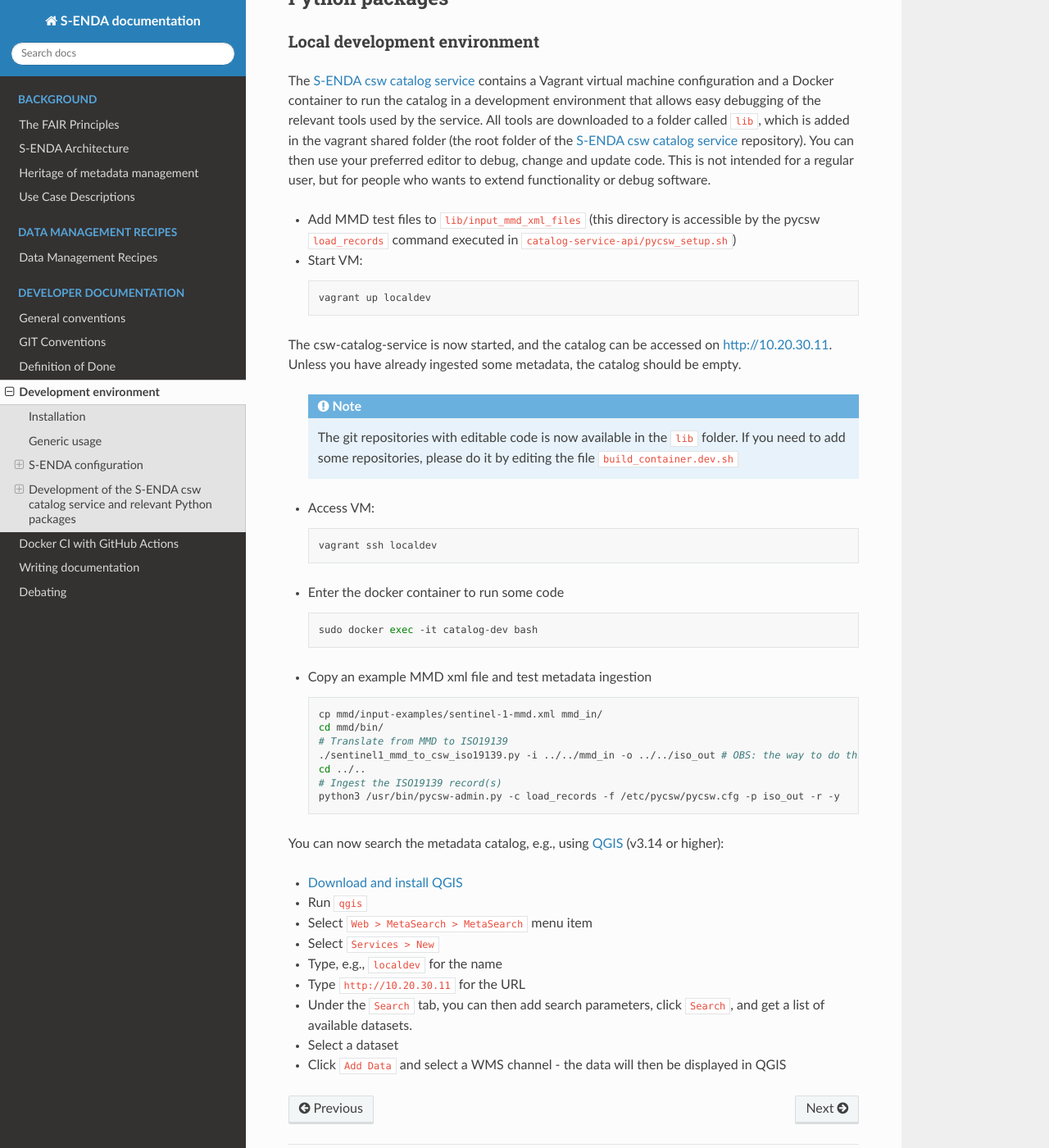
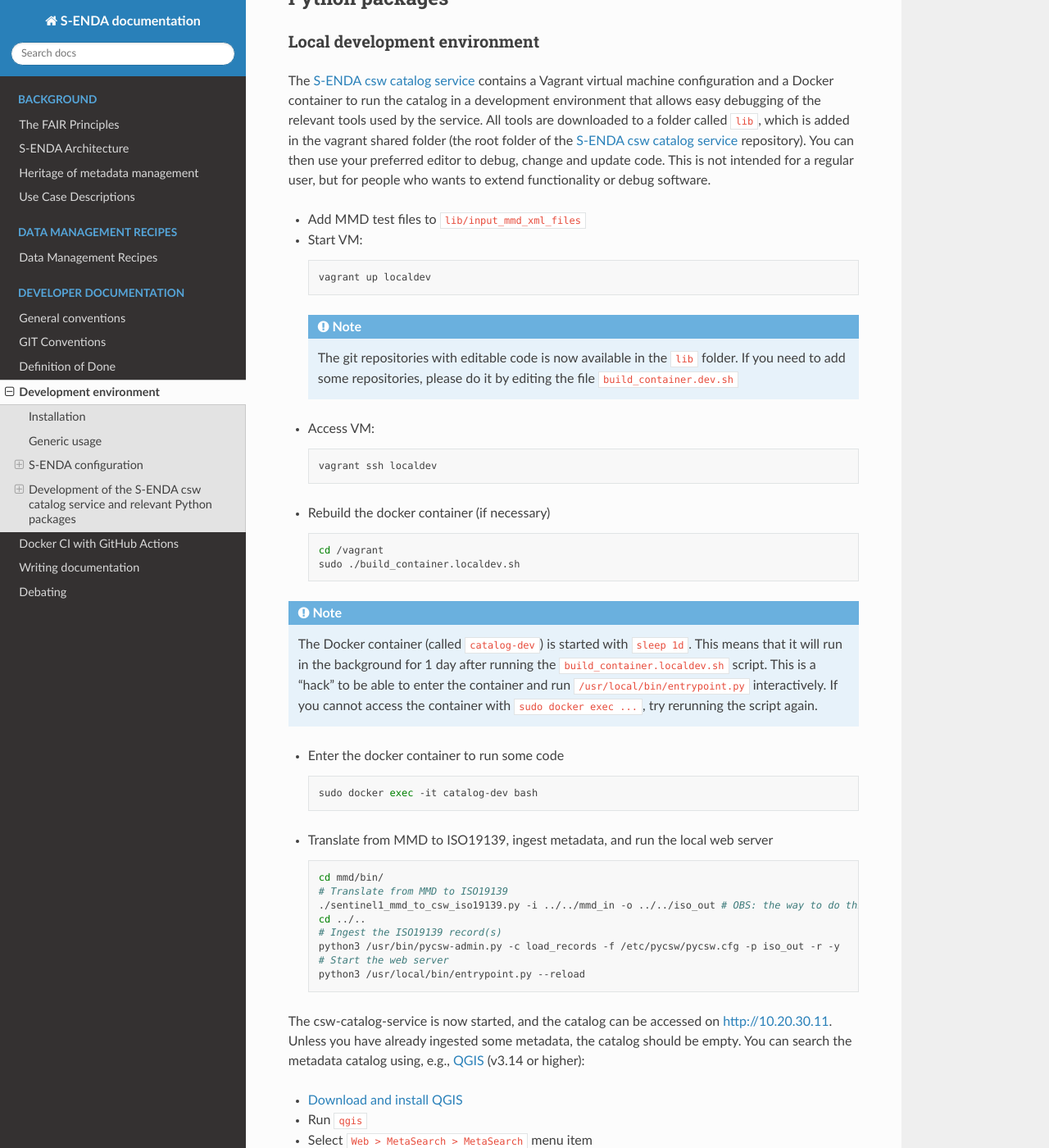
Before and after one commit to metno/S-ENDA-documentation, a Sphinx documentation site: the page built from source/devel_environ.rst, in a window 1280 px wide and 1400 px high, scrolled down 3924 px. Shown: the whole window at 82% size. Built offline with Sphinx 7.4.7 and the Read the Docs theme 2.0.0, drawn with Linux system fonts in a browser that asks for light colours; some of the changed text lies outside the part shown.

Commit message:
metno/S-ENDA-project-plan#308, metno/S-ENDA-csw-catalog-service#2 and metno/S-ENDA-project-plan#345: docs for debugging

```diff
--- a/source/devel_environ.rst
+++ b/source/devel_environ.rst
@@ -209,14 +209,12 @@
 
 The `S-ENDA csw catalog service <https://github.com/metno/S-ENDA-csw-catalog-service>`_ contains a Vagrant virtual machine configuration and a Docker container to run the catalog in a development environment that allows easy debugging of the relevant tools used by the service. All tools are downloaded to a folder called ``lib``, which is added in the vagrant shared folder (the root folder of the `S-ENDA csw catalog service <https://github.com/metno/S-ENDA-csw-catalog-service>`_ repository). You can then use your preferred editor to debug, change and update code. This is not intended for a regular user, but for people who wants to extend functionality or debug software.
 
-* Add MMD test files to ``lib/input_mmd_xml_files`` (this directory is accessible by the pycsw ``load_records`` command executed in ``catalog-service-api/pycsw_setup.sh``)
+* Add MMD test files to ``lib/input_mmd_xml_files``
 * Start VM:
 
   .. code-block:: bash
 
     vagrant up localdev
-
-The csw-catalog-service is now started, and the catalog can be accessed on `<http://10.20.30.11>`_. Unless you have already ingested some metadata, the catalog should be empty.
 
   .. note::
 
@@ -228,25 +226,37 @@
 
     vagrant ssh localdev
 
+* Rebuild the docker container (if necessary)
+
+  .. code-block:: bash
+
+    cd /vagrant
+    sudo ./build_container.localdev.sh
+
+.. note::
+
+  The Docker container (called ``catalog-dev``) is started with ``sleep 1d``. This means that it will run in the background for 1 day after running the ``build_container.localdev.sh`` script. This is a "hack" to be able to enter the container and run ``/usr/local/bin/entrypoint.py`` interactively. If you cannot access the container with ``sudo docker exec ...``, try rerunning the script again.
+
 * Enter the docker container to run some code
 
   .. code-block:: bash
 
     sudo docker exec -it catalog-dev bash
 
-* Copy an example MMD xml file and test metadata ingestion
+* Translate from MMD to ISO19139, ingest metadata, and run the local web server
 
   .. code-block:: bash
 
-    cp mmd/input-examples/sentinel-1-mmd.xml mmd_in/
     cd mmd/bin/
     # Translate from MMD to ISO19139
     ./sentinel1_mmd_to_csw_iso19139.py -i ../../mmd_in -o ../../iso_out # OBS: the way to do this will change - NEEDS UPDATE
     cd ../..
     # Ingest the ISO19139 record(s)
     python3 /usr/bin/pycsw-admin.py -c load_records -f /etc/pycsw/pycsw.cfg -p iso_out -r -y
+    # Start the web server
+    python3 /usr/local/bin/entrypoint.py --reload
 
-You can now search the metadata catalog, e.g., using `QGIS <https://qgis.org/en/site/>`_ (v3.14 or higher):
+The csw-catalog-service is now started, and the catalog can be accessed on `<http://10.20.30.11>`_. Unless you have already ingested some metadata, the catalog should be empty. You can search the metadata catalog using, e.g., `QGIS <https://qgis.org/en/site/>`_ (v3.14 or higher):
 
 * `Download and install QGIS <https://qgis.org/en/site/forusers/download.html>`_
 * Run ``qgis``
@@ -258,6 +268,25 @@
 * Select a dataset
 * Click ``Add Data`` and select a WMS channel - the data will then be displayed in QGIS
 
+If you want to debug the code, you can add break points and access the running process in the terminal window where the web server was started (``python3 /usr/local/bin/entrypoint.py --reload``).
+
+Breakpoints are set by adding the following lines somewhere in the Python code:
+
+.. code-block:: bash
+
+  import ipdb
+  ipdb.set_trace()
+
+To run tests:
+
+.. code-block:: bash
+
+  py.test -m unit
+
+.. note::
+
+  Pytest runs all available test code. Currently it fails on ``/home/pycsw/mmd/tests/test__nc_to_mmd.py`` because netcdf4 is not installed. This is on the todo-list... See `<https://github.com/metno/S-ENDA-csw-catalog-service/issues/2>`_
+
 ..
   Contents of the S-ENDA-csw-catalog-service repository
   =====================================================
```
